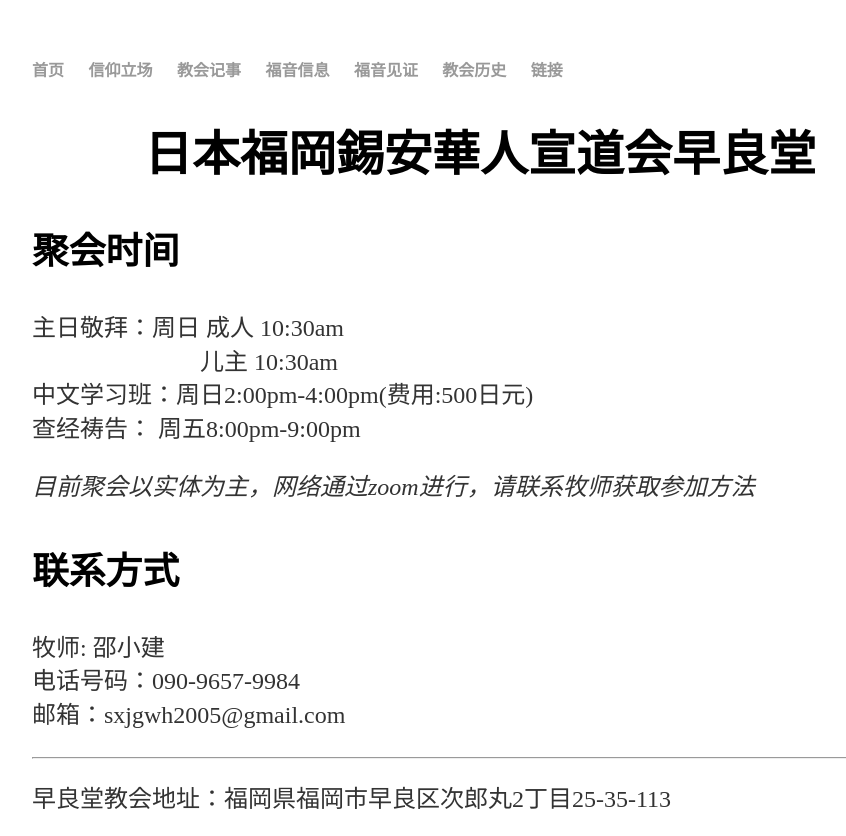
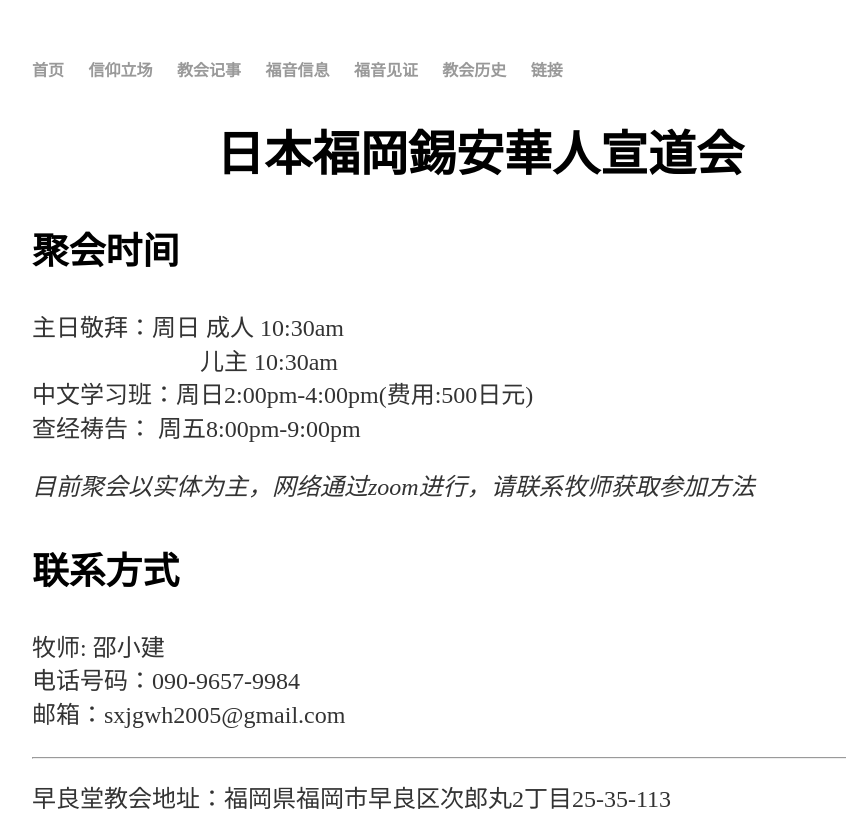
Before and after one commit to fukuokachinesechurch/fukuoka-cmujp-church, a Jekyll site: the page built from index.md, in a window 1280 px wide and 900 px high, cut to the strip 0-836 px from the top of the window. Shown: the whole strip, without its empty margins (160-1006 px from the left). Built offline with Jekyll 4.4.1, drawn with Linux system fonts in a browser that asks for light colours.

Commit message:
名称变更，统一为福冈宣道会

```diff
--- a/index.md
+++ b/index.md
@@ -1,8 +1,8 @@
 ---
-title: 日本福岡錫安華人宣道会早良堂
+title: 日本福岡錫安華人宣道会
 layout: default
 ---
-<center><h1>日本福岡錫安華人宣道会早良堂</h1></center>
+<center><h1>日本福岡錫安華人宣道会</h1></center>
 
 
 
```
